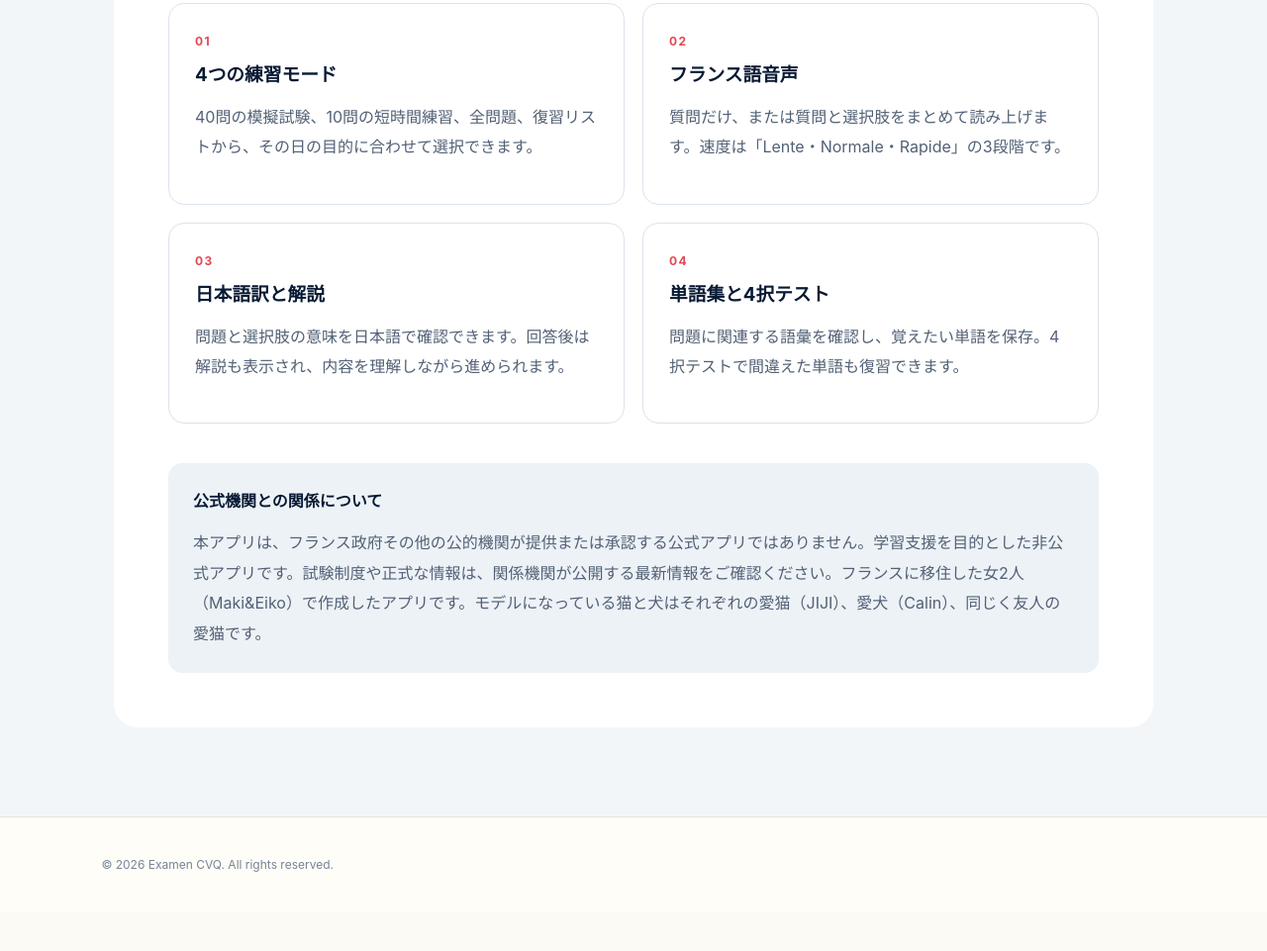
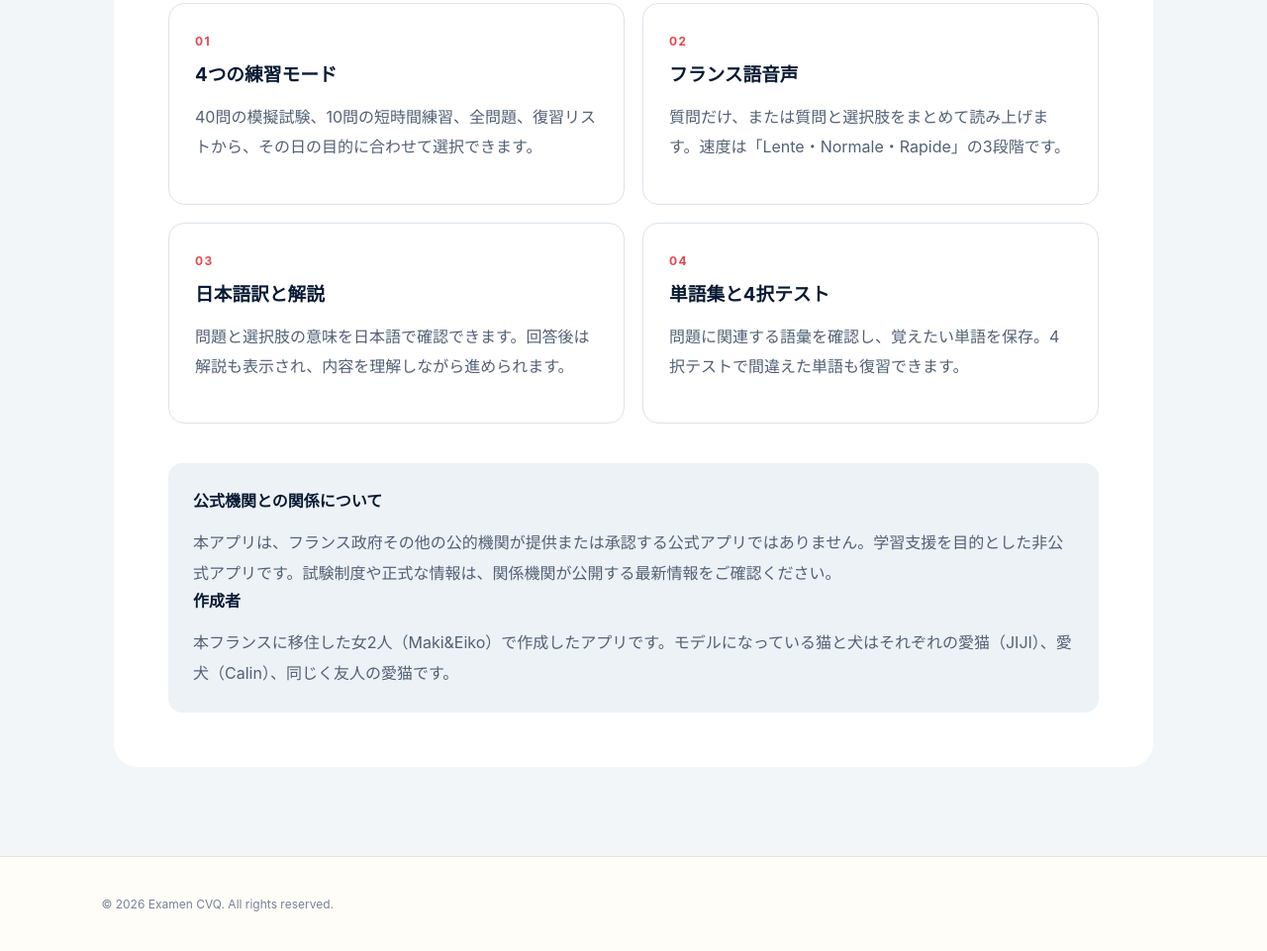
Before and after one commit to 81ko/ExamenCVQ, a plain HTML site: page about.html in a window 1280 px wide. Shown: the part 888-1849 px from the top of the page at 99% size. Before the commit the page ends 1809 px from the top, so only its background shows below. Drawn offline with Linux system fonts and the light colour scheme.

Commit message:
Update about.html

```diff
--- a/about.html
+++ b/about.html
@@ -3,4 +3,4 @@
 <body><header><a class="brand" href="index.html"><img src="assets/app-icon.png" alt=""><span>Examen CVQ</span></a><nav aria-label="メインメニュー"><a href="index.html">ホーム</a><a class="active" href="about.html">アプリ紹介</a><a href="support.html">サポート</a><a href="privacy.html">プライバシー</a></nav></header>
 <main class="page"><section class="page-title"><p class="eyebrow">ABOUT THE APP</p><h1>アプリ紹介</h1><p>Examen civiqueの学習を、フランス語と日本語でわかりやすく。</p></section><section class="content-card"><div class="about-lead"><img src="assets/app-icon.png" alt="Examen CVQ アプリアイコン"><div><h2>Examen CVQ</h2><p>Examen civiqueに向けて学ぶ方のための、iPhone向け非公式学習アプリです。フランス語の問題を解きながら、音声、日本語訳、解説、単語集を使って理解を深められます。</p></div></div>
 <h2>主な機能</h2><div class="detail-grid"><article><b>01</b><h3>4つの練習モード</h3><p>40問の模擬試験、10問の短時間練習、全問題、復習リストから、その日の目的に合わせて選択できます。</p></article><article><b>02</b><h3>フランス語音声</h3><p>質問だけ、または質問と選択肢をまとめて読み上げます。速度は「Lente・Normale・Rapide」の3段階です。</p></article><article><b>03</b><h3>日本語訳と解説</h3><p>問題と選択肢の意味を日本語で確認できます。回答後は解説も表示され、内容を理解しながら進められます。</p></article><article><b>04</b><h3>単語集と4択テスト</h3><p>問題に関連する語彙を確認し、覚えたい単語を保存。4択テストで間違えた単語も復習できます。</p></article></div>
-<aside class="notice"><strong>公式機関との関係について</strong><p>本アプリは、フランス政府その他の公的機関が提供または承認する公式アプリではありません。学習支援を目的とした非公式アプリです。試験制度や正式な情報は、関係機関が公開する最新情報をご確認ください。フランスに移住した女2人（Maki&Eiko）で作成したアプリです。モデルになっている猫と犬はそれぞれの愛猫（JIJI）、愛犬（Calin）、同じく友人の愛猫です。</p></aside></section></main><footer>© 2026 Examen CVQ. All rights reserved.</footer></body></html>
+<aside class="notice"><strong>公式機関との関係について</strong><p>本アプリは、フランス政府その他の公的機関が提供または承認する公式アプリではありません。学習支援を目的とした非公式アプリです。試験制度や正式な情報は、関係機関が公開する最新情報をご確認ください。</p><strong>作成者</strong><p>本フランスに移住した女2人（Maki&Eiko）で作成したアプリです。モデルになっている猫と犬はそれぞれの愛猫（JIJI）、愛犬（Calin）、同じく友人の愛猫です。</p></aside></section></main><footer>© 2026 Examen CVQ. All rights reserved.</footer></body></html>
```
